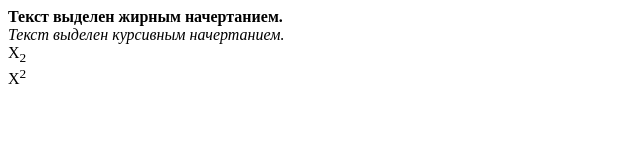
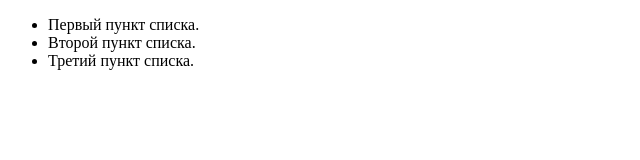
Before and after one commit to Serg12345/html, a plain HTML site: page index.html in a window 1280 px wide. Shown: the whole page, without its empty margins (0-640 px from the left). Drawn offline with Linux system fonts and the light colour scheme.

Commit message:
Маркированный список

```diff
--- a/index.html
+++ b/index.html
@@ -5,10 +5,11 @@
 	<title>Html</title>
 </head>
 <body>
-<!-- Жирное и курсивное начертание. Нижний и верхний индекс -->
-<b>Текст выделен жирным начертанием.</b><br>
-<i>Текст выделен курсивным начертанием.</i><br>
-X<sub>2</sub><br>
-X<sup>2</sup><br>
+<!-- Маркированный список -->
+<ul>
+	<li>Первый пункт списка.</li>
+	<li>Второй пункт списка.</li>
+	<li>Третий пункт списка.</li>
+</ul>
 </body>
 </html>
```
